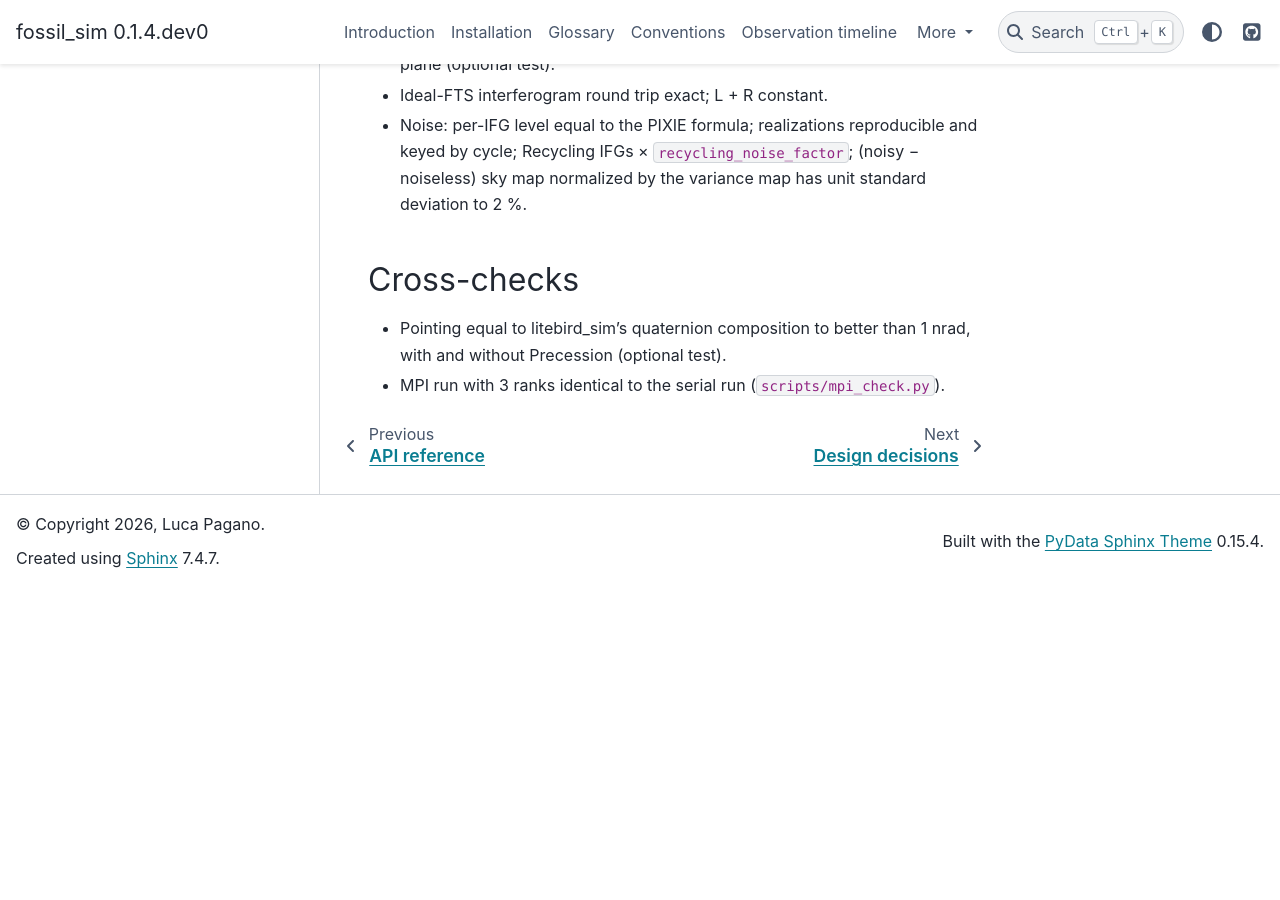
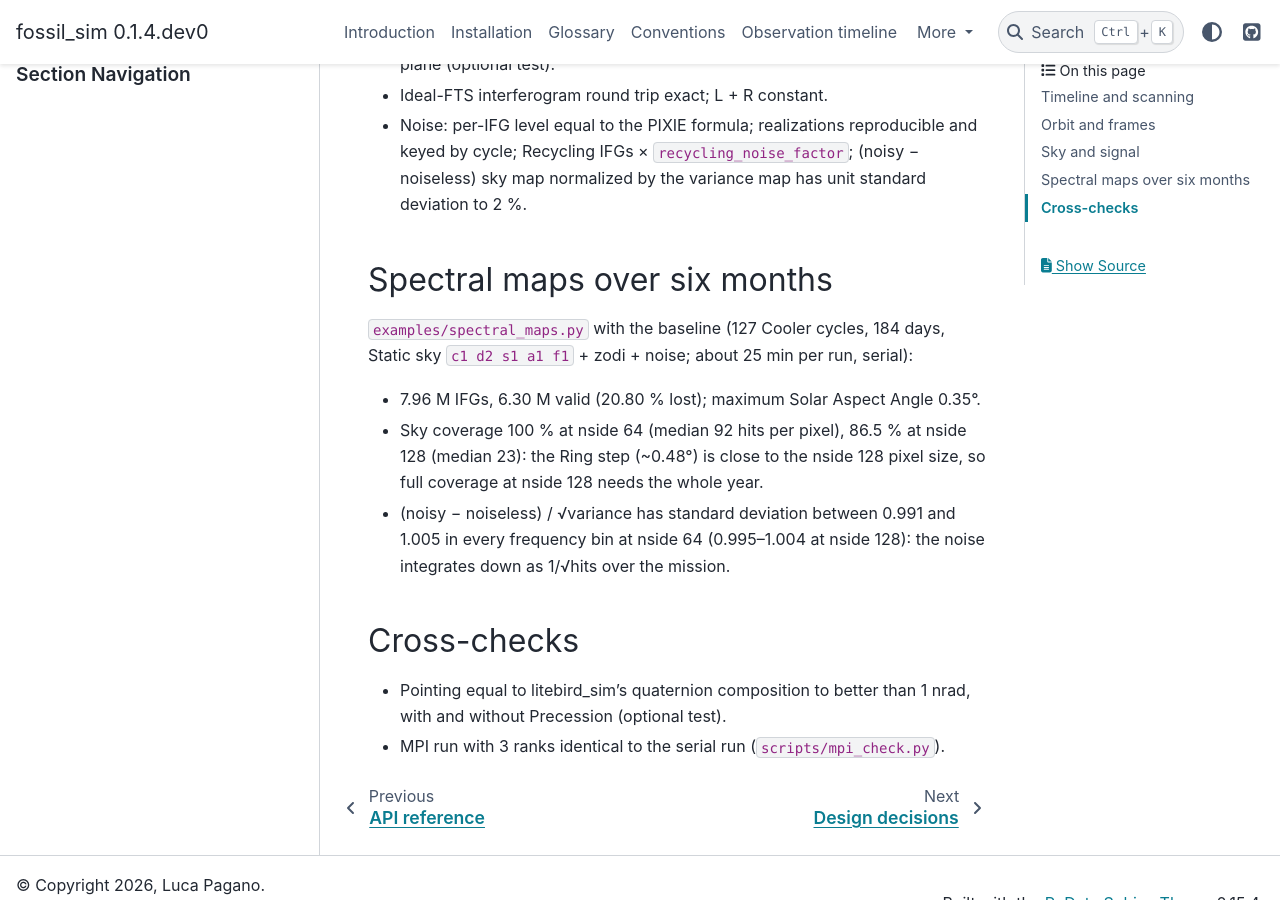
Before and after one commit to paganol/fossil_sim, a Sphinx documentation site: the page built from docs/validation.md, in a window 1280 px wide and 900 px high, scrolled down 1234 px. Built offline with Sphinx 7.4.7 and the PyData theme 0.15.4, drawn with Linux system fonts in a browser that asks for light colours; pages that are not in the unit, such as notebooks, are missing from menus; before the commit the page ends 1822 px from its top, so only the background shows below that.

Commit message:
Record the six-month spectral-map validation
Co-Authored-By: Claude Opus 5.5 <noreply@anthropic.com>

```diff
--- a/docs/validation.md
+++ b/docs/validation.md
@@ -45,6 +45,19 @@ physics and the mission design.
   noiseless) sky map normalized by the variance map has unit standard
   deviation to 2 %.
 
+## Spectral maps over six months
+
+`examples/spectral_maps.py` with the baseline (127 Cooler cycles, 184 days,
+Static sky `c1 d2 s1 a1 f1` + zodi + noise; about 25 min per run, serial):
+
+- 7.96 M IFGs, 6.30 M valid (20.80 % lost); maximum Solar Aspect Angle 0.35°.
+- Sky coverage 100 % at nside 64 (median 92 hits per pixel), 86.5 % at nside
+  128 (median 23): the Ring step (~0.48°) is close to the nside 128 pixel size,
+  so full coverage at nside 128 needs the whole year.
+- (noisy − noiseless) / √variance has standard deviation between 0.991 and
+  1.005 in every frequency bin at nside 64 (0.995–1.004 at nside 128): the
+  noise integrates down as 1/√hits over the mission.
+
 ## Cross-checks
 
 - Pointing equal to litebird_sim's quaternion composition to better than
```
